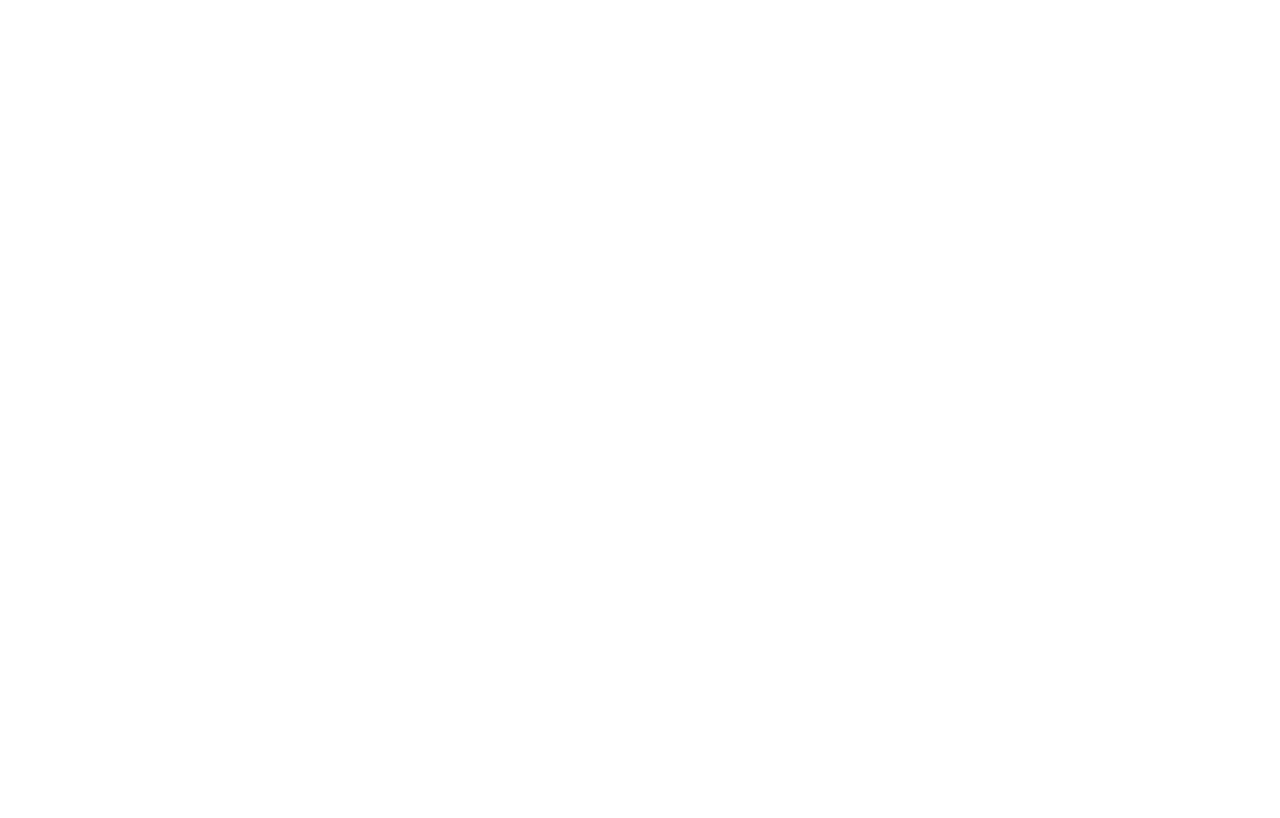
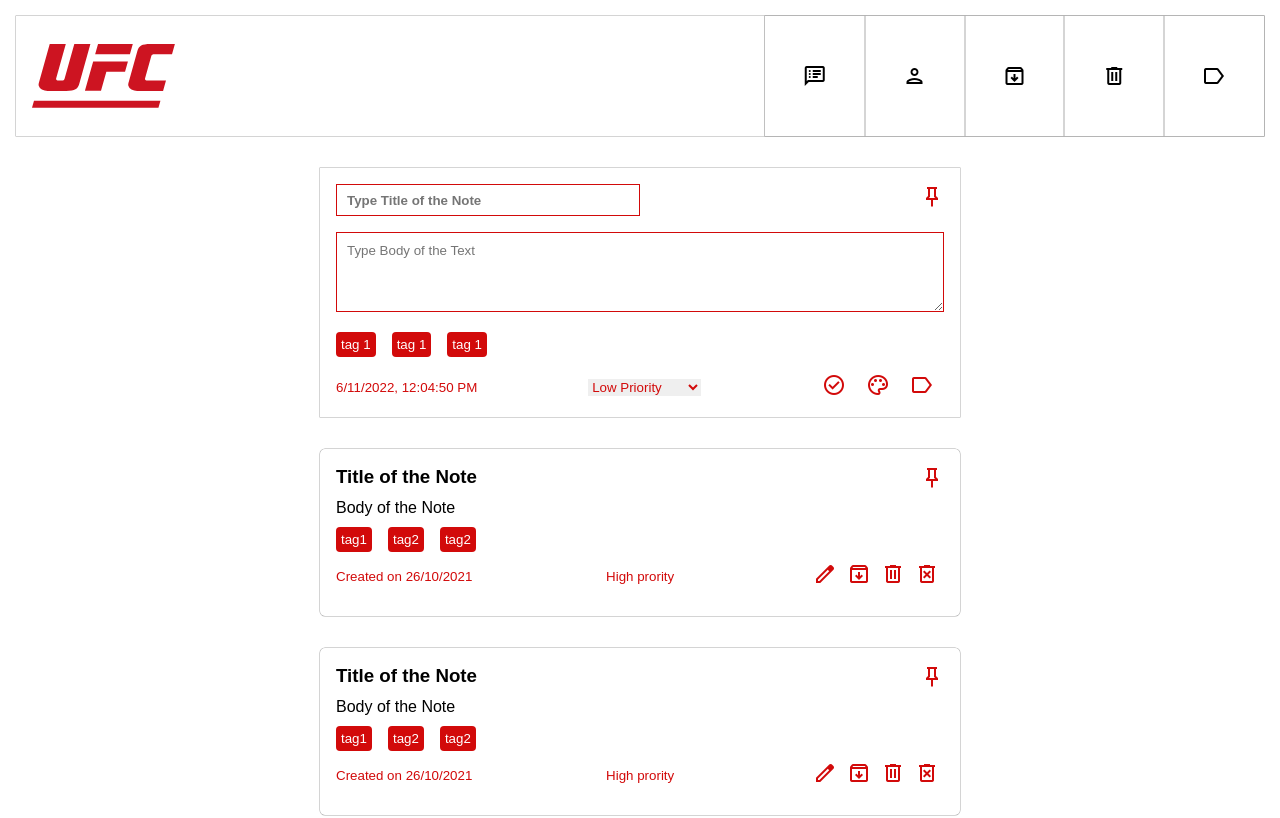
Before and after one commit to srinibas39/ufc-notes-app, a React (Create React App) app: page /notes in a window 1280 px wide. Before the commit this address had no page. Shown: the top 818 px of the page. Built offline with nearby package versions, Linux system fonts and the light colour scheme; what miragejs would draw is missing.

Commit message:
notes page done

```diff
--- a/src/App.js
+++ b/src/App.js
@@ -1,12 +1,13 @@
 import { Route, Routes } from "react-router-dom";
 import "./App.css";
 import { HomePage } from "./pages/HomePage";
+import { NotesPage } from "./pages/NotesPage";
 
 export const App = () => {
   return <>
     <Routes>
       <Route path="/" element={<HomePage />} />
-
+      <Route path="/notes" element={<NotesPage />} />
     </Routes>
   </>
 }
--- a/src/components/NavBar/NavBar.js
+++ b/src/components/NavBar/NavBar.js
@@ -21,6 +21,11 @@
             </svg>
         </div>
         <div className="navBar-content">
+            <div onClick={() => navigate("/notes")}>
+                <span class="material-symbols-outlined">
+                    speaker_notes
+                </span>
+            </div>
 
             <div onClick={() => navigate("/profile")}>
                 <span className="material-icons-outlined"> person </span>
@@ -41,6 +46,7 @@
                 </span>
             </div>
 
+
         </div>
     </div>
 }
--- /dev/null
+++ b/src/pages/NotesPage.js
@@ -0,0 +1,15 @@
+import { Editor } from "../components/Editor/Editor"
+import { NavBar } from "../components/NavBar/NavBar"
+import { Note } from "../components/Note/Note"
+
+export const NotesPage = () => {
+    return <>
+        <NavBar />
+        <div style={{ display: "flex", flexDirection: "column", justifyContent: "center", alignItems: "center" }}>
+            <Editor />
+            <Note />
+            <Note />
+            <Note />
+        </div>
+    </>
+}
```
